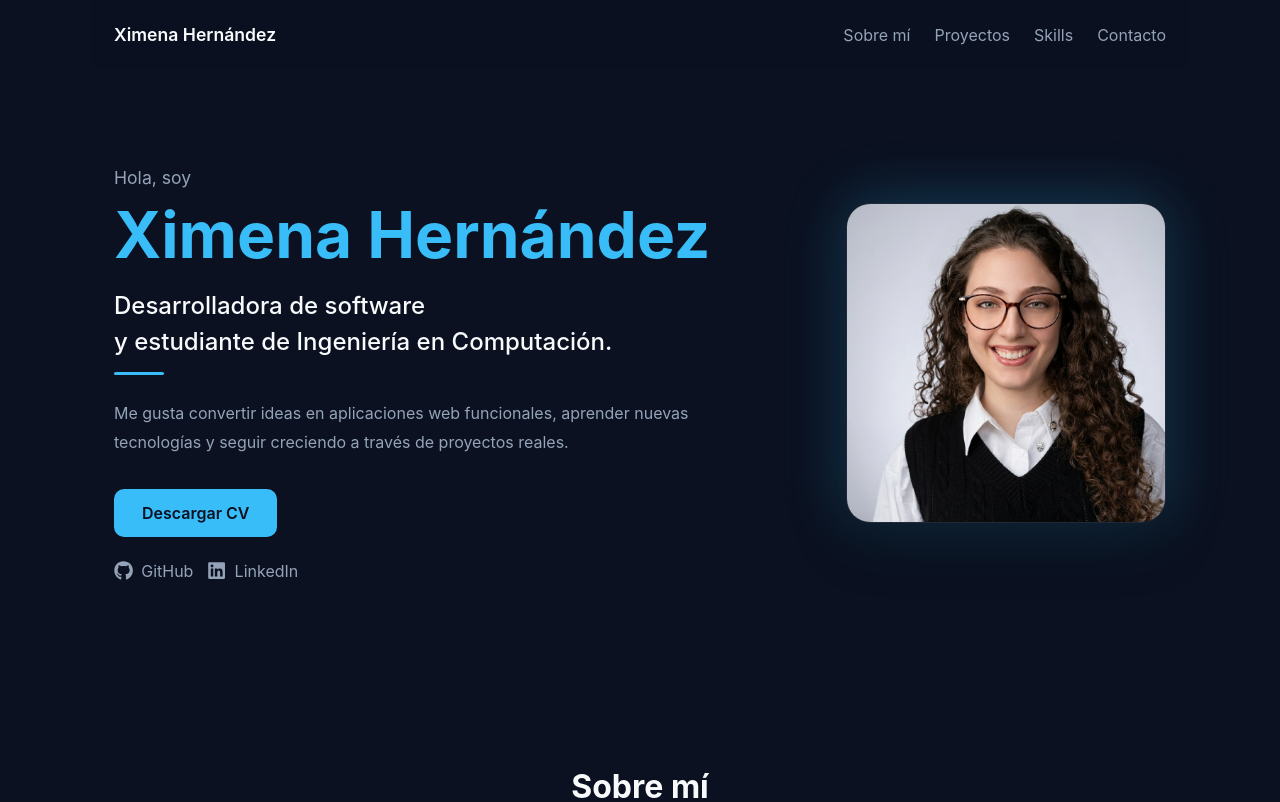
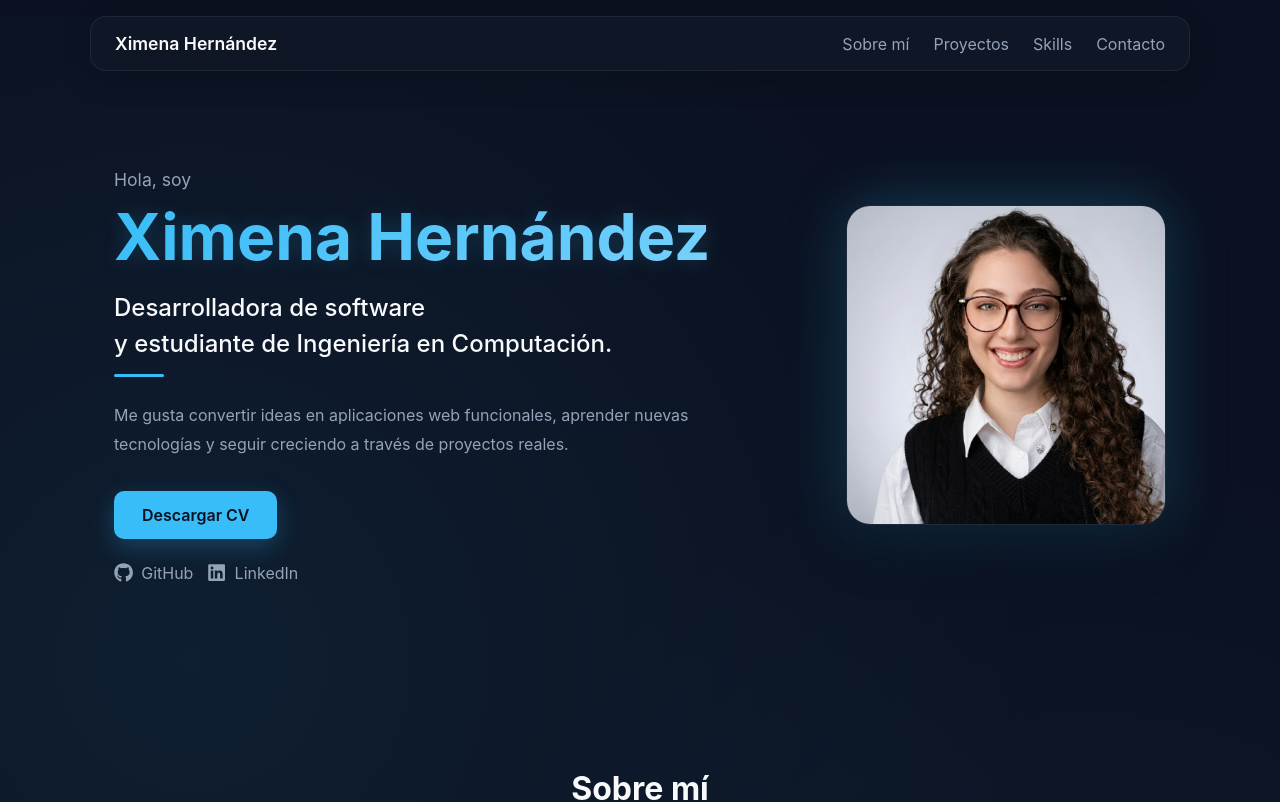
Before and after one commit to ximehe/portfolio, a React (Vite) app: page / in a window 1280 px wide. Shown: the top 802 px of the page. Built offline with nearby package versions, Linux system fonts and the light colour scheme.

Commit message:
Improve portfolio visual desing

```diff
--- a/src/index.css
+++ b/src/index.css
@@ -7,6 +7,7 @@
   --muted: #94a3b8;
 
   --accent: #38bdf8;
+  --accent-glow: rgba(56, 189, 248, 0.35);
 
   font-family: Inter, system-ui, -apple-system, BlinkMacSystemFont,
     "Segoe UI", sans-serif;
@@ -30,6 +31,24 @@ body {
   margin: 0;
   min-width: 320px;
   min-height: 100vh;
+
+  background:
+    radial-gradient(
+      circle at 15% 20%,
+      rgba(56, 189, 248, 0.08),
+      transparent 30%
+    ),
+    radial-gradient(
+      circle at 85% 35%,
+      rgba(56, 189, 248, 0.06),
+      transparent 30%
+    ),
+    radial-gradient(
+      circle at 50% 90%,
+      rgba(56, 189, 248, 0.04),
+      transparent 35%
+    ),
+    var(--background);
 }
 
 a {
@@ -75,20 +94,32 @@ section h2::after {
 
 .navbar {
   max-width: 1100px;
-  margin: 0 auto;
-  padding: 24px;
+
+  margin: 16px auto 0;
+
+  padding: 16px 24px;
 
   display: flex;
+
   justify-content: space-between;
+
   align-items: center;
 
   position: sticky;
-  top: 0;
+
+  top: 16px;
 
   z-index: 10;
 
-  background: rgba(11, 17, 32, 0.8);
-  backdrop-filter: blur(10px);
+  background: rgba(17, 24, 39, 0.85);
+
+  backdrop-filter: blur(12px);
+
+  border: 1px solid rgba(148, 163, 184, 0.12);
+
+  border-radius: 16px;
+
+  box-shadow: 0 8px 30px rgba(0, 0, 0, 0.18);
 }
 
 .navbar-logo {
@@ -111,12 +142,52 @@ section h2::after {
 }
 
 .nav-links a {
+  position: relative;
+
   color: var(--muted);
-  transition: 0.3s;
+
+  transition: color 0.3s ease;
 }
 
 .nav-links a:hover {
-  color: var(--accent);
+  background: linear-gradient(
+    135deg,
+    #38bdf8,
+    #7dd3fc
+  );
+
+  -webkit-background-clip: text;
+  -webkit-text-fill-color: transparent;
+
+  text-shadow:
+    0 0 14px rgba(56, 189, 248, 0.25);
+}
+
+.nav-links a::after {
+  content: "";
+
+  position: absolute;
+
+  left: 50%;
+  bottom: -7px;
+
+  width: 0;
+  height: 2px;
+
+  background: var(--accent);
+
+  border-radius: 999px;
+
+  transform: translateX(-50%);
+
+  transition: width 0.3s ease;
+
+  box-shadow:
+  0 0 8px rgba(56, 189, 248, 0.5);
+}
+
+.nav-links a:hover::after {
+  width: 100%;
 }
 
 /* ---------------------------- Hero -----------------------------*/
@@ -164,7 +235,16 @@ section h2::after {
 }
 
 .hero h1 span {
-  color: var(--accent);
+  background: linear-gradient(
+    135deg,
+    #38bdf8,
+    #7dd3fc
+  );
+
+  -webkit-background-clip: text;
+  -webkit-text-fill-color: transparent;
+
+  text-shadow: 0 0 20px rgba(56, 189, 248, 0.2);
 }
 
 .hero h2 {
@@ -227,12 +307,18 @@ section h2::after {
   font-weight: 600;
 
   transition: 0.25s;
+
+  box-shadow:
+    0 8px 25px rgba(56, 189, 248, 0.25);
 }
 
 .primary-button:hover {
-  transform: translateY(-3px);
+   transform: translateY(-3px);
 
   opacity: 0.9;
+
+  box-shadow:
+    0 12px 35px rgba(56, 189, 248, 0.4);
 }
 
 .hero-links {
@@ -294,6 +380,18 @@ section h2::after {
 
   animation: heroImageReveal 1s ease forwards;
   animation-delay: 0.4s;
+
+  transition:
+  transform 0.4s ease,
+  box-shadow 0.4s ease;
+}
+
+.hero-image img:hover {
+  transform: scale(1.03);
+
+  box-shadow:
+    0 25px 60px rgba(0, 0, 0, 0.4),
+    0 0 80px rgba(56, 189, 248, 0.5);
 }
 
 @keyframes heroReveal {
@@ -560,6 +658,8 @@ section h2::after {
 
   color: var(--accent);
 
+  filter: drop-shadow(0 0 8px var(--accent-glow));
+
   transition: 0.25s;
 }
 
```
